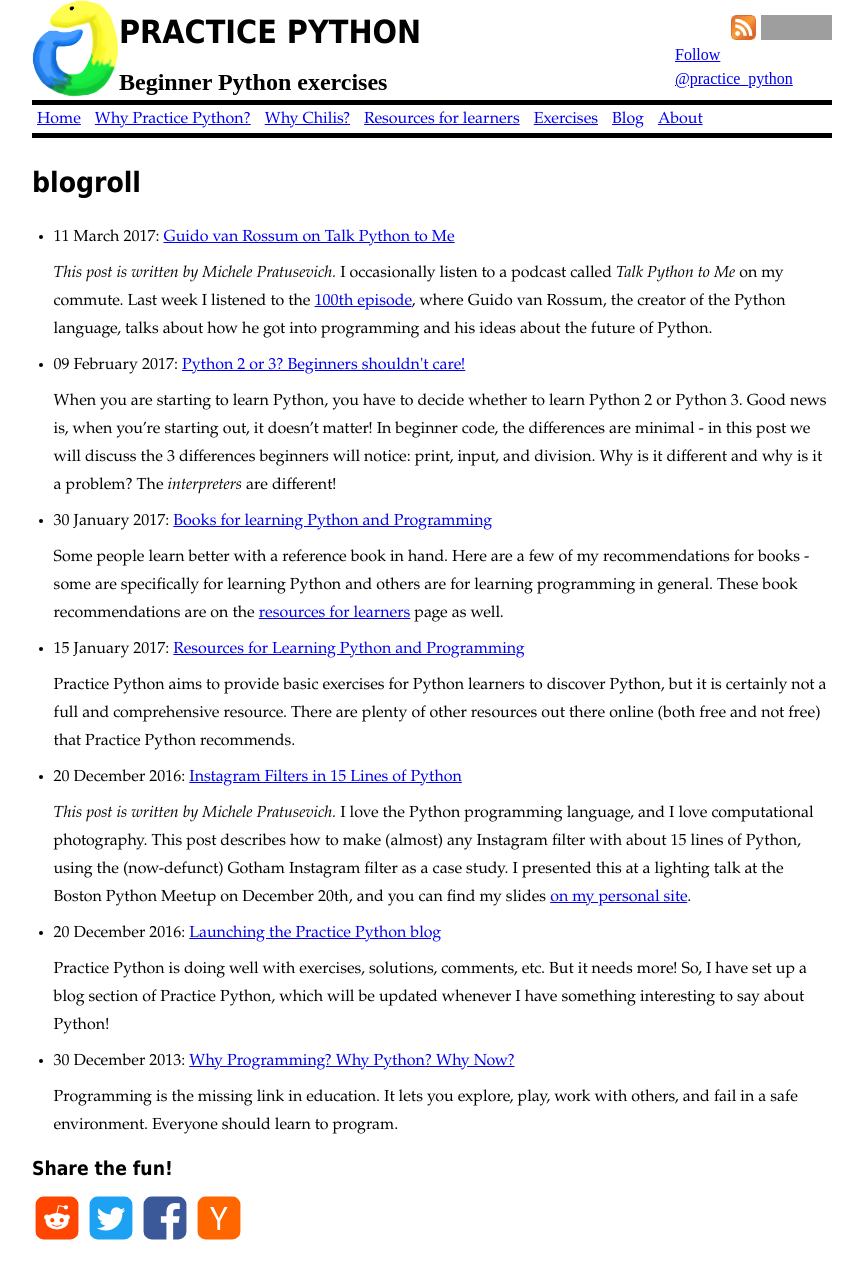
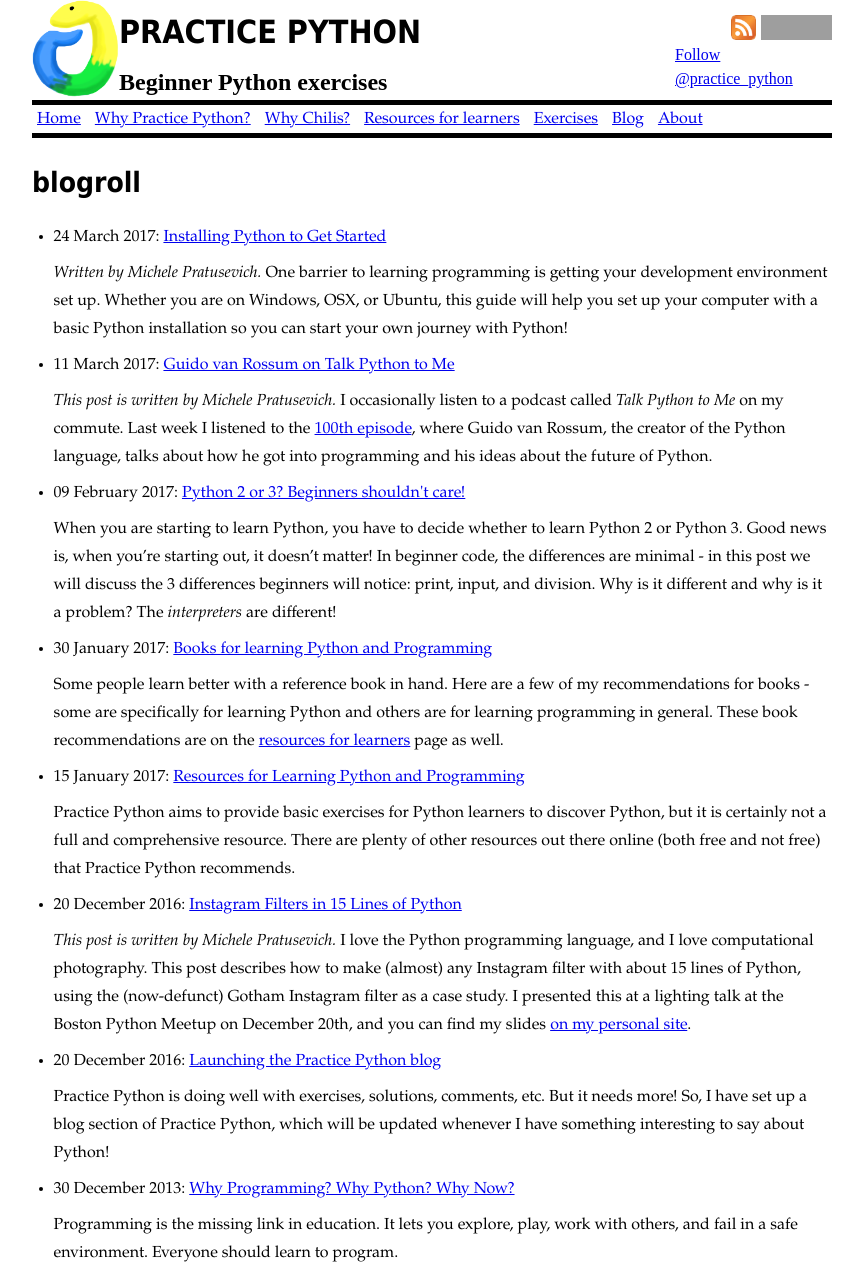
Before and after one commit to mprat/practicepython, a Jekyll site: the page built from blog/index.html, in a window 1280 px wide, cut to the strip 0-1283 px from the top of the page. Shown: the whole strip, without its empty margins (208-1071 px from the left). Built offline with Jekyll 4.4.1, drawn with Linux system fonts in a browser that asks for light colours; comment, search, counter and statistics services are not loaded; some of the changed lines change nothing that is shown; grey boxes are pictures that could not be loaded.

Commit message:
install python blog post

```diff
--- a/_drafts/install-python.md
+++ b/_posts/2017-03-24-install-python.md
@@ -8,39 +8,40 @@
 
 <!--more-->
 
-"I haven't installed Python." "I don't want to mess up my computer by installing new software." "I have a Windows machine." I've heard all of these and more from readers as an excuse for not starting to learn Python. Never fear! Installing Python is a painless process for all 3 major operating systems (disclaimer: I haven't tried installing it on anything except Windows, OSX, and Ubuntu so I can't speak for those), and there are even installation-free alternatives if you just want to play around with basic syntax and code.
+"I haven't installed Python." "I don't want to mess up my computer by installing new software." "I have a Windows machine." I've heard all of these and more from readers as an excuse for not starting to learn Python. Never fear! Installing Python is a painless process for all 3 major operating systems (disclaimer: I haven't tried installing it on anything except Windows, OSX, and Ubuntu so I can't speak for any other system), and there are even installation-free alternatives if you just want to play around with basic syntax and code.
 
 I'll go through my recommendations for installing Python on Windows, OSX, and Ubuntu, and then list a few no-installation-required options. You are not limited by your operating system!
 
+# The ultimate Python installation recommendation
+
+Whether you are on Windows, OSX, or Ubuntu, and want to quickly get started with Python, my recommendation is to install [Anaconda Python](https://www.continuum.io/downloads). The company that distributes Anaconda specifically packages Python and a few useful libraries, such as [Numpy](http://www.numpy.org/) and [Scipy](http://scipy.org) into an easy installer. It will create a desktop icon for Python, and will install a tool called `conda` that you can then use to install any extra Python packages you need.
+
+Another benefit: you don't need administrative permissions! You can install Anaconda anywhere you have write permissions, such as your user's home directory.
+
+You can read the official Anaconda installation recommendations [on their docs page](https://conda.io/docs/install/full.html). It's as easy as downloading and running the installer!
+
 # Windows
 
-Installing software on Windows is hard. I personally started my computing career out on Windows (as I'm sure many of us did), and didn't switch to Ubuntu until I was halfway through my computer science degree at MIT.
-
-Not everyone has the option of switching from Windows to Ubuntu or some other operating system - perhaps you are on a tablet that only supports Windows, or perhaps your computer is a shared computer at the library or school.
-
-Never fear! There are options to installing Python that are as painless as can be on Windows.
-
-My biggest recommendation is to instal [Anaconda Python](https://www.continuum.io/downloads). The company that distributes Anaconda specifically packages Python and a few useful libraries, such as [Numpy](http://www.numpy.org/) and Scipy (http://scipy.org) into an easy Windows installer. It will create a desktop icon for Python, and will install a tool called `conda` that you can then use to install any extra Python packages you need.
-
-As text editors, you can use regular old Notepad, or a souped-up free version called [Notepad++](https://notepad-plus-plus.org/). You can also install my favorite text editor [Sublime Text](https://www.sublimetext.com/3) for Windows, and use those to edit Python files, running them through Anaconda.
-
-The pre-made installers from Continuum are easy to use and are definitely the easiest option when installing for Windows.
+You can't write your program in Microsoft Word. What you need is a text editor - a program that lets you edit text (programs!) without getting in your way. On Windows, you can use regular old Notepad, or a souped-up free version called [Notepad++](https://notepad-plus-plus.org/). You can also install my favorite text editor, [Sublime Text](https://www.sublimetext.com/3), on Windows. Regardless of which editor you use, you can run your
 
 If you can't install packages on your Windows computer because it is a shared computer, check out the section on [options where you don't need to install anything](#no-installation-required).
 
 # OSX
 
-There are a few more options for installing and using Python on OSX, dependeing on how deep and detailed you want to go. If you are planning on using Python for data processing or are casually playing with Python, I recommend you install [Anaconda Python](https://www.continuum.io/downloads), just like I recommend it for Windows. Anaconda will install Python together with some basic libraries needed for data processing. It will also `conda`, which lets you install any other packages you need.
-
 For text editors, OSX comes with Xcode, but I recommend using a text editor like [Sublime Text](https://www.sublimetext.com/3), which you can download for free.
 
-For those who will be doing more serious Python development, you will want to go through a slightly lengthier process to install Python.
+For those who will be doing more serious Python development or want to use the command-line to install Python, I recommend doing the following (not for the faint of heart):
 
-SHOULD I INCLUDE IT HERE OR NOT?
+1. Install [Homebrew](https://brew.sh/) using the instructions on their website. Homebrew calls itself "the missing package manager for OSX" - it is definitively the easiest way to install and maintain software for development on OSX.
+2. Do `brew install python3`. (You're using Python 3, right?)
+
+Now you can run Python from the command line by running `python3` to get a Python shell, or writing a Python program in a text editor and running `python3 MyProgram.py`. To install Python packages, you run `pip3 install PACKAGE_NAME` on the command line.
 
 # Ubuntu
 
-The easiest way to get set up with Python on Ubuntu is to use `apt` to install Python:
+Yep, you can install Anaconda Python for Ubuntu as well. It's a great option, even for experienced terminal users.
+
+But if you don't want to use Anaconda, you can use `apt` to install Python 3:
 
 {% highlight bash %}
 sudo apt-get install python3
@@ -49,7 +50,7 @@
 Then, to write Python programs, use your favorite text editor (have you guessed that my favorite is [Sublime Text](https://www.sublimetext.com/3)?), and run your Python programs by doing
 
 {% highlight bash %}
-python MY_PYTHON_FILE.py
+python3 MY_PYTHON_FILE.py
 {% endhighlight %}
 
 `apt` also installs `pip3`, which is the Python-recommended way of installing Python packages. So if you want to install `numpy`, you would do
```
